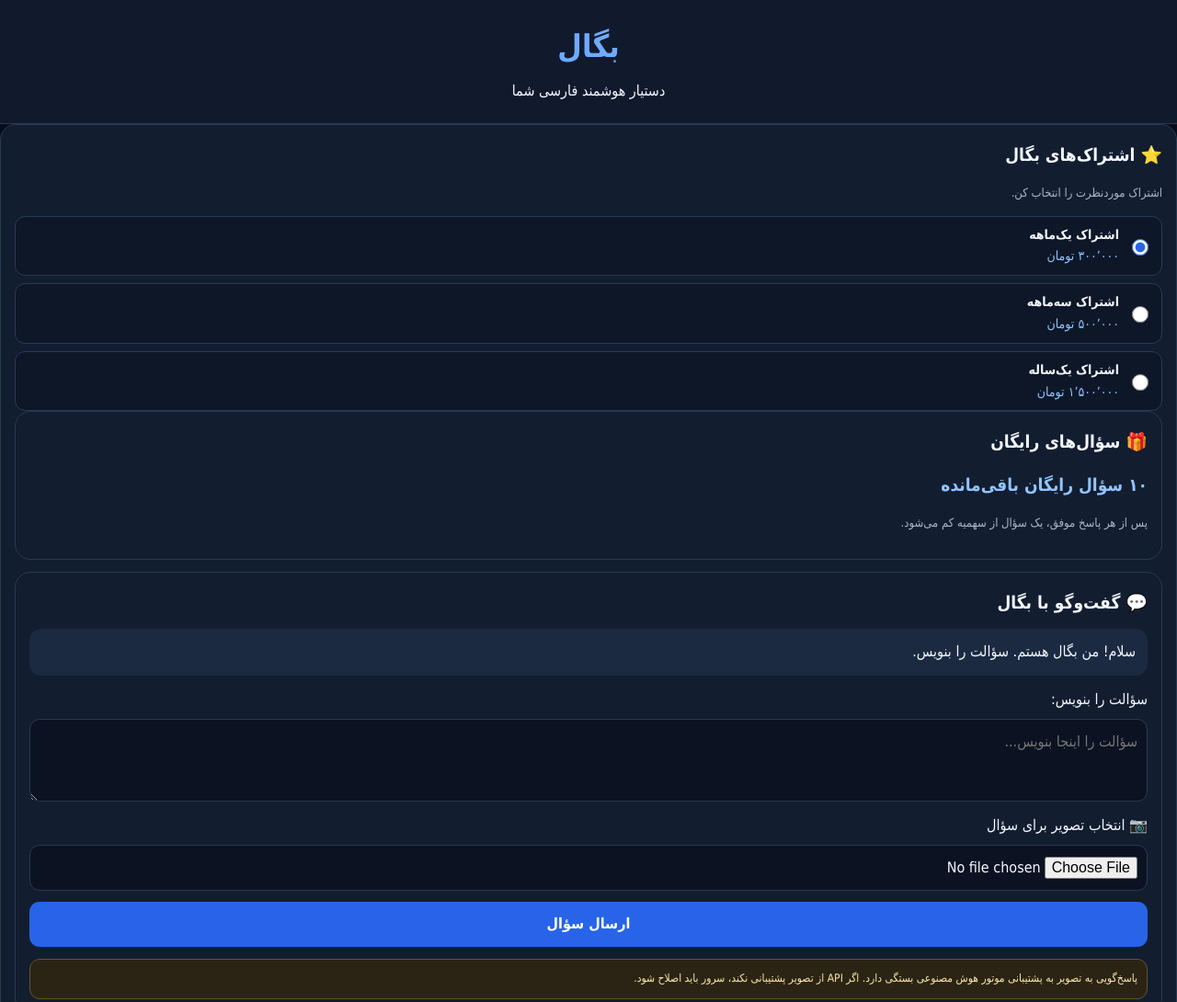
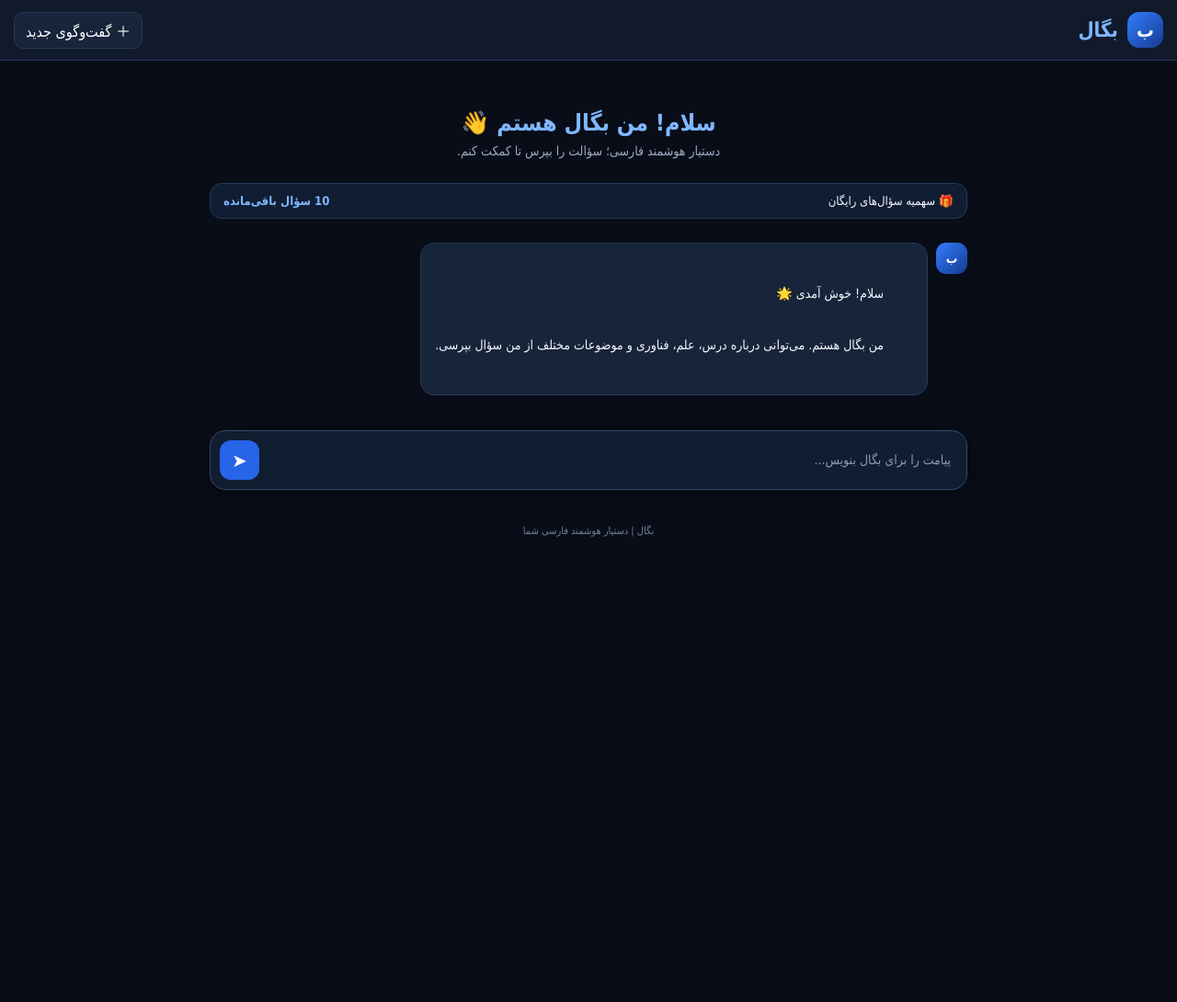
Before and after one commit to mohamadhasanbeegrezae/begal, a website: page index.html in a window 1280 px wide. Shown: the top 1090 px of the page at 92% size. After the commit the page ends 800 px from the top, so only its background shows below. Drawn offline with Linux system fonts and the light colour scheme.

Commit message:
Update index.html

```diff
--- a/index.html
+++ b/index.html
@@ -9,226 +9,311 @@
 <style>
 :root {
   --bg: #080d18;
-  --panel: #121d30;
-  --border: #293954;
+  --panel: #111c2e;
+  --panel2: #17243a;
+  --border: #263955;
   --blue: #2864e8;
-  --light: #91c4ff;
+  --light: #80b7ff;
   --text: #f4f7ff;
-  --muted: #aab5c8;
+  --muted: #9eacc2;
 }
-* { box-sizing: border-box; }
+
+* {
+  box-sizing: border-box;
+}
+
 body {
   margin: 0;
   background: var(--bg);
   color: var(--text);
   font-family: Tahoma, Arial, sans-serif;
-  line-height: 1.8;
+  min-height: 100vh;
 }
+
 header {
-  text-align: center;
-  background: #111a2d;
+  height: 66px;
+  background: #101a2b;
   border-bottom: 1px solid var(--border);
-  padding: 20px 12px;
+  display: flex;
+  align-items: center;
+  justify-content: space-between;
+  padding: 0 15px;
+  position: sticky;
+  top: 0;
+  z-index: 5;
 }
-header h1 {
+
+.brand {
+  display: flex;
+  align-items: center;
+  gap: 10px;
+}
+
+.logo {
+  width: 39px;
+  height: 39px;
+  border-radius: 13px;
+  background: linear-gradient(135deg, #347cff, #153b91);
+  display: grid;
+  place-items: center;
+  font-size: 21px;
+  font-weight: bold;
+}
+
+.brand h1 {
+  color: var(--light);
+  font-size: 22px;
   margin: 0;
-  color: #70aaff;
-  font-size: 34px;
 }
-header p { margin: 4px 0 0; }
-main {
-  width: 100%;
-  max-width: 680px;
-  margin: auto;
-  padding: 14px 11px 32px;
-}
-.card {
-  background: var(--panel);
+
+.new-chat {
+  width: auto;
+  min-height: 38px;
+  padding: 7px 12px;
+  background: var(--panel2);
   border: 1px solid var(--border);
-  border-radius: 17px;
-  padding: 15px;
-  margin-bottom: 13px;
-  min-width: 0;
-}
-h2 { font-size: 19px; margin: 0 0 12px; }
-.muted { color: var(--muted); font-size: 13px; }
-.center { text-align: center; }
-.card-number {
-  direction: ltr;
-  text-align: center;
-  color: var(--light);
-  font-size: clamp(20px, 5.5vw, 30px);
-  font-weight: bold;
-  overflow-wrap: anywhere;
-  margin: 12px 0;
-}
-button {
-  width: 100%;
-  min-height: 45px;
-  padding: 10px 12px;
-  background: var(--blue);
+  border-radius: 10px;
   color: white;
-  border: 0;
-  border-radius: 11px;
   font: inherit;
-  font-weight: bold;
   cursor: pointer;
 }
-button:disabled { opacity: .6; }
-.plans { display: grid; gap: 8px; }
-.plan {
+
+main {
+  max-width: 850px;
+  margin: auto;
+  padding: 18px 13px 20px;
+}
+
+.welcome {
+  text-align: center;
+  padding: 35px 12px 22px;
+}
+
+.welcome h2 {
+  color: var(--light);
+  font-size: 25px;
+  margin: 0 0 8px;
+}
+
+.welcome p {
+  color: var(--muted);
+  font-size: 14px;
+  margin: 0;
+}
+
+.quota {
+  background: #101d32;
+  border: 1px solid var(--border);
+  border-radius: 13px;
+  padding: 11px 14px;
+  margin: 5px 0 18px;
   display: flex;
+  justify-content: space-between;
   align-items: center;
-  gap: 9px;
-  padding: 8px 11px;
-  border: 1px solid var(--border);
-  border-radius: 11px;
-  background: #0d1728;
-  cursor: pointer;
-  min-width: 0;
+  gap: 8px;
+  font-size: 13px;
 }
-.plan input {
-  width: 18px;
-  height: 18px;
-  flex-shrink: 0;
-  accent-color: var(--blue);
+
+#remaining {
+  color: var(--light);
+  font-weight: bold;
 }
-.plan span { min-width: 0; }
-.plan strong {
-  display: block;
-  font-size: 14px;
-  line-height: 1.7;
-}
-.price {
-  display: block;
-  color: var(--light);
-  font-size: 14px;
-  line-height: 1.7;
-  overflow-wrap: anywhere;
-}
-input[type="file"], textarea {
-  display: block;
-  width: 100%;
-  padding: 10px;
-  margin: 6px 0 12px;
-  background: #0b1322;
-  color: var(--text);
-  border: 1px solid var(--border);
-  border-radius: 11px;
-  font: inherit;
-}
-textarea { min-height: 90px; resize: vertical; }
+
 #messages {
   display: flex;
   flex-direction: column;
+  gap: 15px;
+  padding: 8px 0 20px;
+}
+
+.msg-row {
+  display: flex;
   gap: 9px;
-  margin-bottom: 12px;
+  align-items: flex-start;
 }
-.msg {
-  background: #1b2a40;
-  border-radius: 13px;
-  padding: 11px 13px;
+
+.msg-row.user {
+  flex-direction: row-reverse;
+}
+
+.avatar {
+  width: 34px;
+  height: 34px;
+  flex-shrink: 0;
+  border-radius: 11px;
+  display: grid;
+  place-items: center;
+  background: #1c3765;
+  color: white;
+  font-size: 14px;
+  font-weight: bold;
+}
+
+.msg-row.assistant .avatar {
+  background: linear-gradient(135deg, #347cff, #153b91);
+}
+
+.bubble {
+  max-width: 85%;
+  padding: 12px 15px;
+  border-radius: 15px;
+  background: var(--panel2);
+  border: 1px solid var(--border);
+  line-height: 2;
+  font-size: 14px;
   white-space: pre-wrap;
   overflow-wrap: anywhere;
 }
-.msg.user { background: #1d3970; }
-.status { font-size: 13px; overflow-wrap: anywhere; }
-.ok { color: #9de5b1; }
-.error { color: #ffb4b4; }
-.notice {
-  margin-top: 10px;
+
+.user .bubble {
+  background: #19386d;
+  border-color: #2855a0;
+}
+
+.composer {
+  position: sticky;
+  bottom: 0;
+  background: linear-gradient(transparent, var(--bg) 18%);
+  padding: 18px 0 10px;
+}
+
+.input-box {
+  display: flex;
+  align-items: flex-end;
+  gap: 9px;
+  background: #111d30;
+  border: 1px solid #344967;
+  border-radius: 17px;
   padding: 10px;
-  border-radius: 11px;
-  background: #2a2415;
-  border: 1px solid #655326;
-  color: #ffe7a6;
+  box-shadow: 0 8px 30px #0005;
+}
+
+textarea {
+  flex: 1;
+  min-width: 0;
+  min-height: 42px;
+  max-height: 150px;
+  resize: none;
+  border: 0;
+  outline: none;
+  background: transparent;
+  color: white;
+  font: inherit;
+  font-size: 14px;
+  line-height: 1.9;
+  padding: 7px;
+}
+
+textarea::placeholder {
+  color: #8b9bb3;
+}
+
+#send {
+  width: 43px;
+  height: 43px;
+  flex-shrink: 0;
+  border: 0;
+  border-radius: 12px;
+  background: var(--blue);
+  color: white;
+  font-size: 20px;
+  cursor: pointer;
+}
+
+#send:disabled {
+  opacity: .5;
+}
+
+.status {
+  min-height: 23px;
+  text-align: center;
+  color: var(--muted);
   font-size: 12px;
+  padding-top: 5px;
+}
+
+footer {
+  text-align: center;
+  color: #71819a;
+  font-size: 11px;
+  padding: 5px 0 15px;
+}
+
+@media (max-width: 480px) {
+  main {
+    padding: 10px 10px 15px;
+  }
+
+  .welcome {
+    padding-top: 27px;
+  }
+
+  .welcome h2 {
+    font-size: 22px;
+  }
+
+  .bubble {
+    max-width: 88%;
+    font-size: 13px;
+  }
 }
 </style>
 </head>
 
 <body>
+
 <header>
+  <div class="brand">
+    <div class="logo">ب</div>
     <h1>بگال</h1>
-  <p>دستیار هوشمند فارسی شما</p>
+  </div>
+
+  <button class="new-chat" id="newChat">＋ گفت‌وگوی جدید</button>
 </header>
 
+<main>
 
-
-  <!-- اشتراک‌ها -->
-  <section class="card" id="subscriptions">
-    <h2>⭐ اشتراک‌های بگال</h2>
-    <p class="muted">اشتراک موردنظرت را انتخاب کن.</p>
-
-    <div class="plans">
-      <label class="plan">
-        <input type="radio" name="plan" value="1-month" checked>
-        <span>
-          <strong>اشتراک یک‌ماهه</strong>
-          <span class="price">۳۰۰٬۰۰۰ تومان</span>
-        </span>
-      </label>
-
-      <label class="plan">
-        <input type="radio" name="plan" value="3-months">
-        <span>
-          <strong>اشتراک سه‌ماهه</strong>
-          <span class="price">۵۰۰٬۰۰۰ تومان</span>
-        </span>
-      </label>
-
-      <label class="plan">
-        <input type="radio" name="plan" value="1-year">
-        <span>
-          <strong>اشتراک یک‌ساله</strong>
-          <span class="price">۱٬۵۰۰٬۰۰۰ تومان</span>
-        </span>
-      </label>
-    </div>
-
-
-
-  <!-- سهمیه رایگان -->
-  <section class="card">
-    <h2>🎁 سؤال‌های رایگان</h2>
-    <div id="remaining"
-         style="font-size:19px;color:var(--light);font-weight:bold">
-      ۱۰ سؤال رایگان باقی‌مانده
-    </div>
-    <p class="muted">پس از هر پاسخ موفق، یک سؤال از سهمیه کم می‌شود.</p>
+  <section class="welcome" id="welcome">
+    <h2>سلام! من بگال هستم 👋</h2>
+    <p>دستیار هوشمند فارسی؛ سؤالت را بپرس تا کمکت کنم.</p>
   </section>
 
-  <!-- گفت‌وگو -->
-  <section class="card" id="chat">
-    <h2>💬 گفت‌وگو با بگال</h2>
+  <section class="quota">
+    <span>🎁 سهمیه سؤال‌های رایگان</span>
+    <span id="remaining">۱۰ سؤال باقی‌مانده</span>
+  </section>
 
-    <div id="messages" aria-live="polite">
-      <div class="msg">سلام! من بگال هستم. سؤالت را بنویس.</div>
+  <section id="messages" aria-live="polite">
+    <div class="msg-row assistant">
+      <div class="avatar">ب</div>
+      <div class="bubble">
+        سلام! خوش آمدی 🌟
+
+        من بگال هستم. می‌توانی درباره درس، علم، فناوری و موضوعات مختلف از من سؤال بپرسی.
       </div>
+    </div>
+  </section>
 
+  <section class="composer">
     <form id="chatForm">
-      <label for="question">سؤالت را بنویس:</label>
+      <div class="input-box">
         <textarea
           id="question"
-        placeholder="سؤالت را اینجا بنویس..."
+          rows="1"
+          placeholder="پیامت را برای بگال بنویس..."
+          autocomplete="off"
         ></textarea>
 
-      <label for="chatImage">📷 انتخاب تصویر برای سؤال</label>
-      <input
-        id="chatImage"
-        type="file"
-        accept="image/jpeg,image/png,image/webp"
-      >
+        <button type="submit" id="send" aria-label="ارسال">➤</button>
+      </div>
+      <div id="chatStatus" class="status"></div>
+    </form>
+  </section>
 
-      <button type="submit" id="send">ارسال سؤال</button>
-      <p id="chatStatus" class="status" aria-live="polite"></p>
-    </form>
+  <footer>
+    بگال | دستیار هوشمند فارسی شما
+  </footer>
 
-    <div class="notice">
-      پاسخ‌گویی به تصویر به پشتیبانی موتور هوش مصنوعی بستگی دارد.
-      اگر API از تصویر پشتیبانی نکند، سرور باید اصلاح شود.
-    </div>
-  </section>
 </main>
 
 <script>
@@ -236,6 +321,8 @@ textarea { min-height: 90px; resize: vertical; }
   const API = "https://begal.onrender.com";
   const LIMIT = 10;
   const STORAGE_KEY = "begal_questions_used_v1";
+
+  const $ = id => document.getElementById(id);
 
   let used = 0;
   let messages = [];
@@ -245,163 +332,101 @@ textarea { min-height: 90px; resize: vertical; }
       0,
       Math.min(LIMIT, Number(localStorage.getItem(STORAGE_KEY)) || 0)
     );
-  } catch (_) {}
+  } catch (e) {}
 
-  const $ = id => document.getElementById(id);
-
-  function showStatus(id, message, type = "") {
-    $(id).textContent = message;
-    $(id).className = "status " + type;
+  function updateQuota() {
+    $("remaining").textContent =
+      Math.max(0, LIMIT - used) + " سؤال باقی‌مانده";
   }
 
-  function updateRemaining() {
-    $("remaining").textContent =
-      `${Math.max(0, LIMIT - used)} سؤال رایگان باقی‌مانده`;
+  function status(message) {
+    $("chatStatus").textContent = message;
   }
 
-  function addMessage(text, who) {
-    const el = document.createElement("div");
-    el.className = "msg" + (who === "user" ? " user" : "");
-    el.textContent = text;
-    $("messages").appendChild(el);
-  }
+  function addMessage(text, role) {
+    const row = document.createElement("div");
+    row.className = "msg-row " + role;
 
-  function readImage(file) {
-    return new Promise((resolve, reject) => {
-      const reader = new FileReader();
-      reader.onload = () => resolve(reader.result);
-      reader.onerror = () => reject(new Error("خواندن تصویر ناموفق بود."));
-      reader.readAsDataURL(file);
+    const avatar = document.createElement("div");
+    avatar.className = "avatar";
+    avatar.textContent = role === "user" ? "ش" : "ب";
+
+    const bubble = document.createElement("div");
+    bubble.className = "bubble";
+    bubble.textContent = text;
+
+    row.appendChild(avatar);
+    row.appendChild(bubble);
+    $("messages").appendChild(row);
+
+    row.scrollIntoView({
+      behavior: "smooth",
+      block: "end"
     });
   }
 
+  function resizeInput() {
+    const box = $("question");
+    box.style.height = "auto";
+    box.style.height = Math.min(box.scrollHeight, 150) + "px";
+  }
 
+  $("question").addEventListener("input", resizeInput);
 
+  $("newChat").addEventListener("click", () => {
+    messages = [];
+    $("messages").innerHTML = "";
 
-  // ارسال فیش
-  $("receiptForm").addEventListener("submit", async event => {
+    addMessage(
+      "سلام! من بگال هستم. سؤالت را بنویس تا کمکت کنم.",
+      "assistant"
+    );
+
+    status("");
+    $("question").value = "";
+    resizeInput();
+  });
+
+  $("chatForm").addEventListener("submit", async event => {
     event.preventDefault();
 
-    const file = $("receipt").files[0];
-    const plan = document.querySelector('input[name="plan"]:checked');
+    const question = $("question").value.trim();
 
-
-      return;
-
-
-
-
-
-    if (file.size > 8 * 1024 * 1024) {
-      showStatus("receiptStatus", "حجم تصویر باید کمتر از ۸ مگابایت باشد.", "error");
+    if (!question) {
+      status("لطفاً ابتدا سؤالت را بنویس.");
       return;
     }
 
-    const form = new FormData();
-    form.append("receipt", file);
-    form.append("plan", plan.value);
+    if (used >= LIMIT) {
+      status("۱۰ سؤال رایگان تمام شده است.");
+      return;
+    }
 
-    $("receiptButton").disabled = true;
-    showStatus("receiptStatus", "در حال ارسال فیش...");
+    $("send").disabled = true;
+    status("بگال در حال فکر کردن است...");
+
+    addMessage(question, "user");
+
+    const nextMessages = [
+      ...messages,
+      { role: "user", content: question }
+    ];
 
     try {
-      const response = await fetch(API + "/upload-receipt", {
+      const response = await fetch(API + "/chat", {
         method: "POST",
-        body: form
+        headers: {
+          "Content-Type": "application/json"
+        },
+        body: JSON.stringify({
+          messages: nextMessages
+        })
       });
 
       const data = await response.json().catch(() => ({}));
 
       if (!response.ok) {
-        throw new Error(data.error || "ارسال ناموفق بود.");
-      }
-
-      showStatus(
-        "receiptStatus",
-        "فیش ارسال شد؛ تأیید پرداخت و فعال‌سازی اشتراک باید جداگانه انجام شود.",
-        "ok"
-      );
-    } catch (_) {
-      showStatus(
-        "receiptStatus",
-        "ارسال فیش ناموفق بود. اتصال اینترنت و سرور را بررسی کن.",
-        "error"
-      );
-    } finally {
-      $("receiptButton").disabled = false;
-    }
-  });
-
-  // گفت‌وگو با هوش مصنوعی
-  $("chatForm").addEventListener("submit", async event => {
-    event.preventDefault();
-
-    const question = $("question").value.trim();
-    const imageFile = $("chatImage").files[0];
-
-    if (!question && !imageFile) {
-      showStatus("chatStatus", "سؤال بنویس یا تصویری انتخاب کن.", "error");
-      return;
-    }
-
-    if (used >= LIMIT) {
-      showStatus(
-        "chatStatus",
-        "سهمیه ۱۰ سؤال رایگان تمام شده است. برای ادامه باید اشتراک فعال شود.",
-        "error"
-      );
-      return;
-    }
-
-    if (imageFile && ![
-      "image/jpeg", "image/png", "image/webp"
-    ].includes(imageFile.type)) {
-      showStatus("chatStatus", "تصویر باید JPG، PNG یا WEBP باشد.", "error");
-      return;
-    }
-
-    if (imageFile && imageFile.size > 5 * 1024 * 1024) {
-      showStatus("chatStatus", "حجم تصویر باید کمتر از ۵ مگابایت باشد.", "error");
-      return;
-    }
-
-    $("send").disabled = true;
-    showStatus("chatStatus", "در حال دریافت پاسخ...");
-
-    try {
-      let content = question;
-
-      if (imageFile) {
-        const imageData = await readImage(imageFile);
-        content = [
-          {
-            type: "text",
-            text: question || "لطفاً این تصویر را بررسی کن و به فارسی توضیح بده."
-          },
-          {
-            type: "image_url",
-            image_url: { url: imageData }
-          }
-        ];
-      }
-
-      addMessage(question || "تصویر ارسال شد.", "user");
-
-      const nextMessages = [
-        ...messages,
-        { role: "user", content: content }
-      ];
-
-      const response = await fetch(API + "/chat", {
-        method: "POST",
-        headers: { "Content-Type": "application/json" },
-        body: JSON.stringify({ messages: nextMessages })
-      });
-
-      const data = await response.json().catch(() => ({}));
-
-      if (!response.ok) {
-        throw new Error(data.error || "خطای سرور");
+        throw new Error(data.error || "خطا در دریافت پاسخ");
       }
 
       const answer =
@@ -410,41 +435,50 @@ textarea { min-height: 90px; resize: vertical; }
         data.answer;
 
       if (!answer) {
-        throw new Error("پاسخ خالی بود.");
+        throw new Error("پاسخ خالی دریافت شد.");
       }
+
+      const answerText =
+        typeof answer === "string"
+          ? answer
+          : JSON.stringify(answer);
 
       messages = [
         ...nextMessages,
         { role: "assistant", content: answer }
       ];
 
-      addMessage(
-        typeof answer === "string" ? answer : JSON.stringify(answer),
-        "assistant"
-      );
+      addMessage(answerText, "assistant");
 
-      used = Math.min(LIMIT, used + 1);
-
+      used++;
       try {
         localStorage.setItem(STORAGE_KEY, String(used));
-      } catch (_) {}
+      } catch (e) {}
 
-      updateRemaining();
+      updateQuota();
+
       $("question").value = "";
-      $("chatImage").value = "";
-      showStatus("chatStatus", "");
+      resizeInput();
+      status("");
 
-    } catch (_) {
-      showStatus(
-        "chatStatus",
-        "پاسخ دریافت نشد. سرور یا API را بررسی کن.",
-        "error"
-      );
+    } catch (error) {
+      status("پاسخ دریافت نشد. اتصال سرور را بررسی کن.");
     } finally {
       $("send").disabled = false;
+      $("question").focus();
     }
   });
+
+  $("question").addEventListener("keydown", event => {
+    if (event.key === "Enter" && !event.shiftKey) {
+      event.preventDefault();
+      $("chatForm").requestSubmit();
+    }
+  });
+
+  updateQuota();
 })();
 </script>
+
 </body>
 </html>
```
Lines whose indentation alone changed are shown as unchanged.
